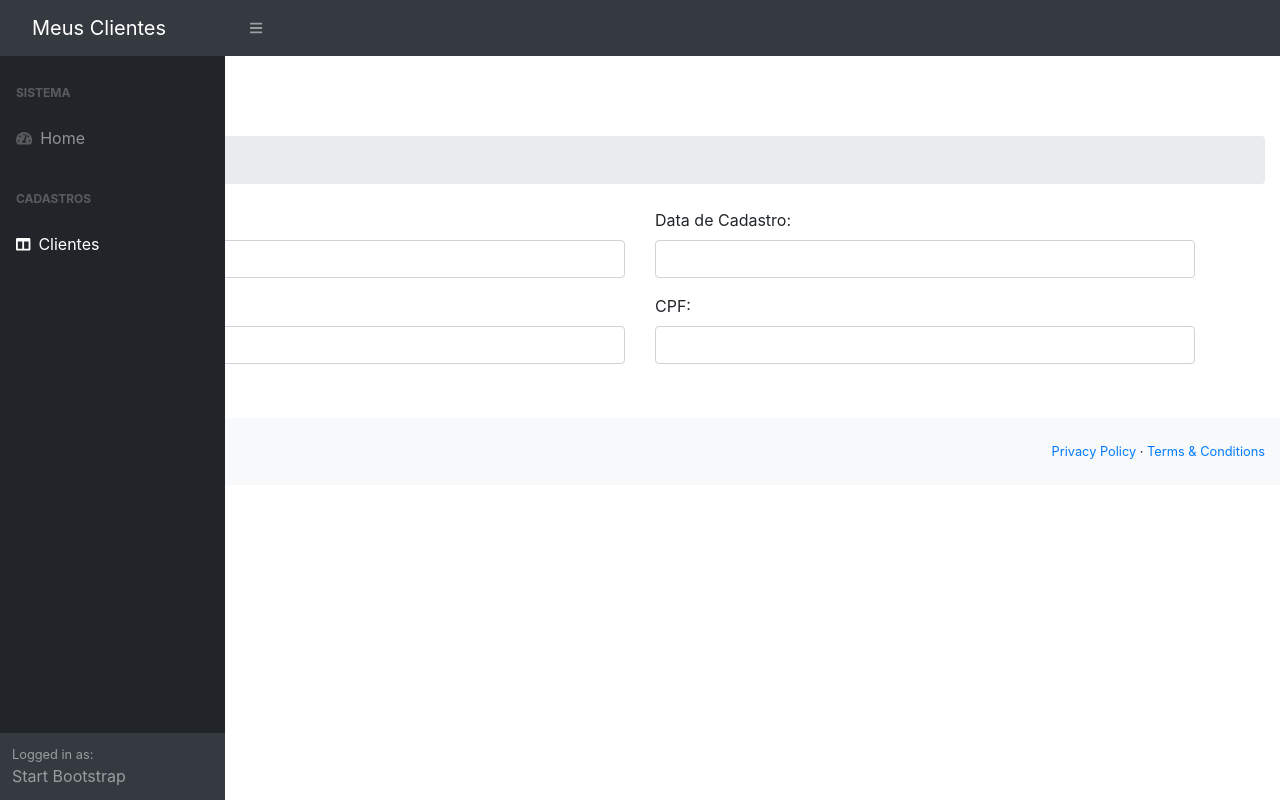
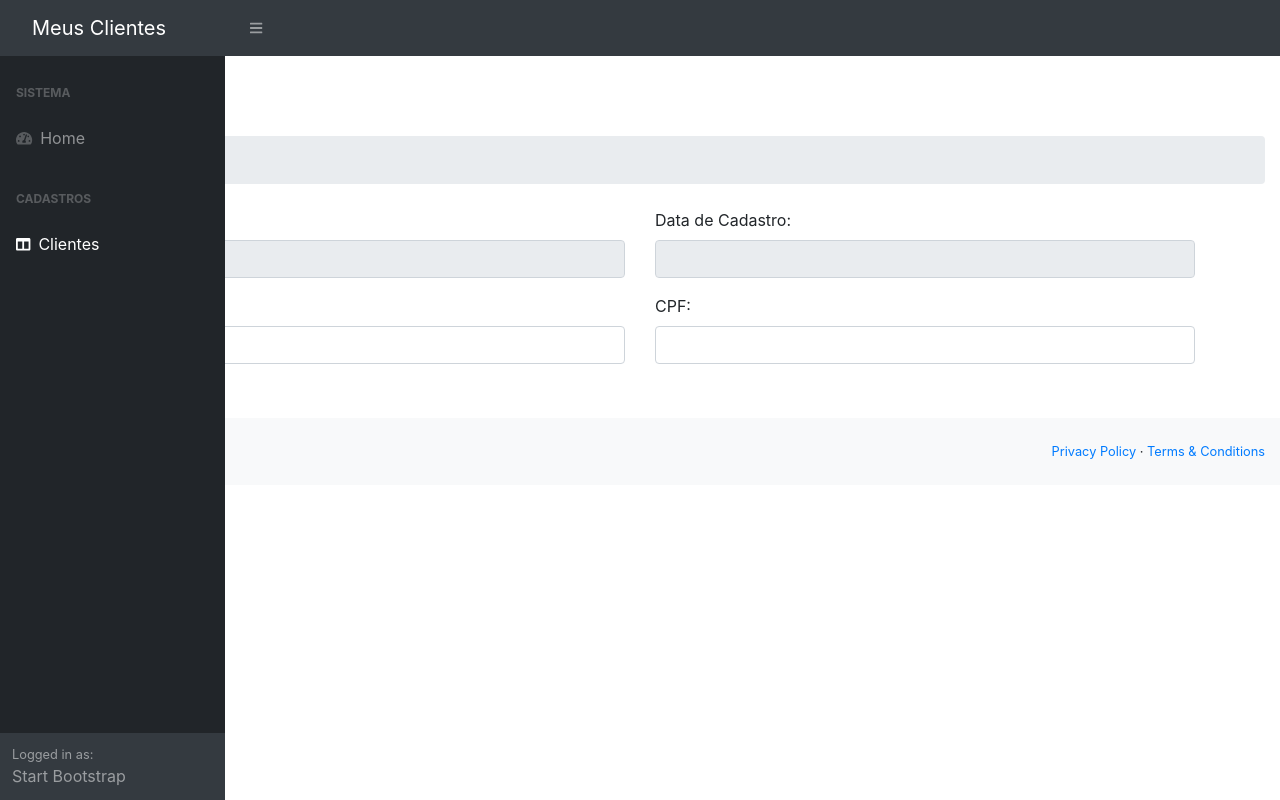
Before and after one commit to lipeacelino/controle-de-servicos-prestados-app, an Angular app: page /clientes-form in a window 1280 px wide. Built offline with nearby package versions, Linux system fonts and the light colour scheme.

Commit message:
cadastro de clientes na api

```diff
--- a/src/app/app-routing.module.ts
+++ b/src/app/app-routing.module.ts
@@ -2,6 +2,7 @@ import { NgModule } from '@angular/core';
 import { Routes, RouterModule } from '@angular/router';
 import { HomeComponent } from './home/home.component';
 const routes: Routes = [
+  {path: '', component: HomeComponent},
   {path: 'home', component: HomeComponent}
 ];
 
--- /dev/null
+++ b/src/app/clientes.service.ts
@@ -0,0 +1,25 @@
+import { Injectable } from '@angular/core';
+import { Cliente } from './clientes/cliente';
+import { HttpClient } from '@angular/common/http';
+import { Observable } from 'rxjs';
+
+@Injectable({
+  providedIn: 'root'
+})
+export class ClientesService {
+
+  constructor(private http: HttpClient) {
+
+  }
+
+  salvar(cliente: Cliente) : Observable<Cliente> {
+    return this.http.post<Cliente>('http://localhost:8080/api/clientes', cliente);
+  }
+
+  getCliente(): Cliente {
+    let cliente: Cliente = new Cliente();
+    cliente.nome = "Fulano";
+    cliente.cpf = "234234234";
+    return cliente;
+  }
+}
--- a/src/app/clientes/clientes-form/clientes-form.component.html
+++ b/src/app/clientes/clientes-form/clientes-form.component.html
@@ -3,18 +3,19 @@
     <li class="breadcrumb-item active">Cadastro</li>
 </ol>
 <div class="container">
-    <form action="">
+    <form (ngSubmit)="onSubmit()">
         <div class="row">
             <div class="col-md-6">
                 <div class="form-group">
                     <label>ID:</label>
-                    <input type="text" class="form-control">
+                    <input type="text" class="form-control" [ngModel]="cliente.id" name="id" disabled>
                 </div>
             </div>
             <div class="col-md-6">
                 <div class="form-group">
                     <label>Data de Cadastro:</label>
-                    <input type="text" class="form-control">
+                    <input type="text" class="form-control" [ngModel]="cliente.dataCadastro" name="dataCadastro"
+                        disabled>
                 </div>
             </div>
         </div>
@@ -22,17 +23,16 @@
             <div class="col-md-6">
                 <div class="form-group">
                     <label>Nome:</label>
-                    <input type="text" class="form-control">
+                    <input type="text" class="form-control" [(ngModel)]="cliente.nome" name="nome">
                 </div>
             </div>
             <div class="col-md-6">
                 <div class="form-group">
                     <label>CPF:</label>
-                    <input type="text" class="form-control">
+                    <input type="text" class="form-control" [(ngModel)]="cliente.cpf" name="cpf">
                 </div>
             </div>
         </div>
-    </form>
         <div class="row">
             <div class="col-md-2">
                 <button type="submit" class="btn btn-success">
@@ -40,4 +40,5 @@
                 </button>
             </div>
         </div>
+    </form>
 </div>
--- a/src/app/clientes/clientes-form/clientes-form.component.ts
+++ b/src/app/clientes/clientes-form/clientes-form.component.ts
@@ -1,4 +1,5 @@
 import { Component, OnInit } from '@angular/core';
+import { ClientesService } from 'src/app/clientes.service';
 import { Cliente } from '../cliente';
 
 @Component({
@@ -10,9 +11,17 @@ export class ClientesFormComponent implements OnInit {
 
   cliente: Cliente;
 
-  constructor() { }
+  constructor(private service: ClientesService) {
+    this.cliente = new Cliente
+    //this.cliente = service.getCliente();
+  }
 
   ngOnInit(): void {
   }
 
+  onSubmit() {
+    this.service.salvar(this.cliente).subscribe(
+      response => console.log(response));
+  }
+
 }
--- a/src/app/clientes/clientes.module.ts
+++ b/src/app/clientes/clientes.module.ts
@@ -1,6 +1,6 @@
 import { NgModule } from '@angular/core';
 import { CommonModule } from '@angular/common';
-
+import { FormsModule } from '@angular/forms'
 import { ClientesRoutingModule } from './clientes-routing.module';
 import { ClientesFormComponent } from './clientes-form/clientes-form.component';
 
@@ -9,7 +9,8 @@ import { ClientesFormComponent } from './clientes-form/clientes-form.component';
   declarations: [ClientesFormComponent],
   imports: [
     CommonModule,
-    ClientesRoutingModule
+    ClientesRoutingModule,
+    FormsModule
   ], exports: [
     ClientesFormComponent
   ]
```
Also changed, not shown: src/app/app.module.ts (+8 -3 lines), 1 other file (tests, documents, lock files or other folders). Lines whose indentation alone changed are shown as unchanged.
